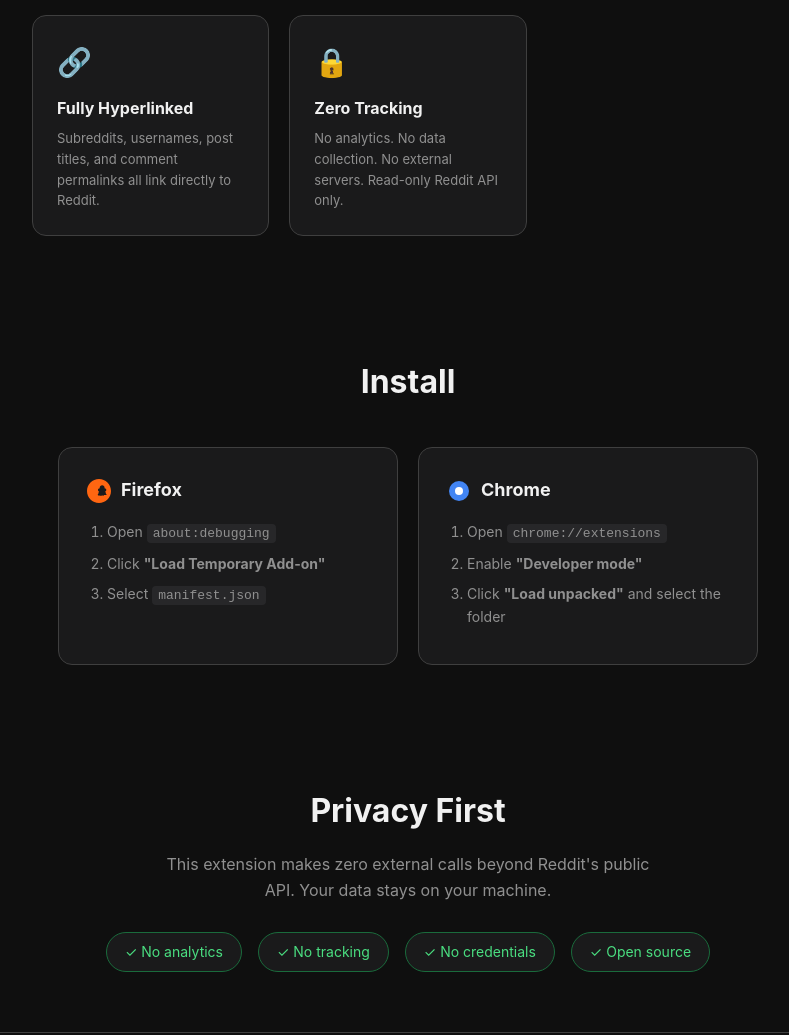
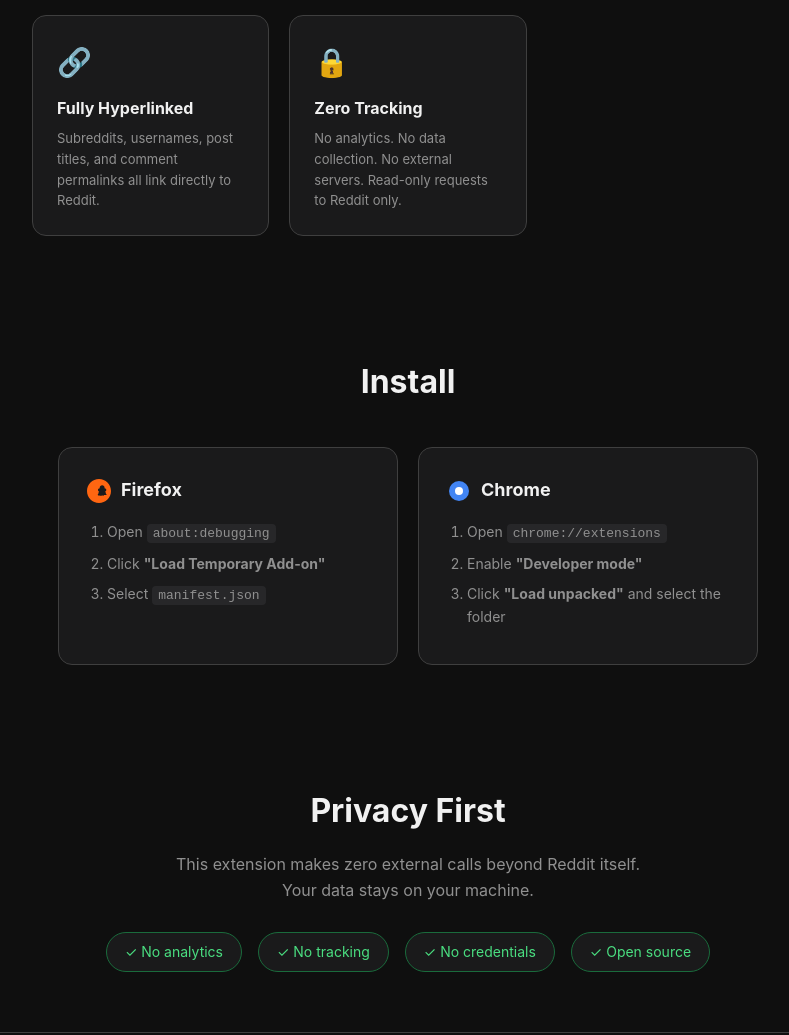
Before and after one commit to Acelogic/reddit-youtube-comments, a browser extension: page docs/index.html in a window 1280 px wide. Shown: the part 1380-2415 px from the top of the page, without its empty margins (232-1021 px from the left). Drawn offline with Linux system fonts and the light colour scheme.

Commit message:
Release v1.3.0

```diff
--- a/docs/index.html
+++ b/docs/index.html
@@ -380,7 +380,7 @@
         <div class="feature">
           <div class="feature-icon">&#128274;</div>
           <h3>Zero Tracking</h3>
-          <p>No analytics. No data collection. No external servers. Read-only Reddit API only.</p>
+          <p>No analytics. No data collection. No external servers. Read-only requests to Reddit only.</p>
         </div>
       </div>
     </section>
@@ -415,7 +415,7 @@
 
     <section class="privacy">
       <h2>Privacy First</h2>
-      <p>This extension makes zero external calls beyond Reddit's public API. Your data stays on your machine.</p>
+      <p>This extension makes zero external calls beyond Reddit itself. Your data stays on your machine.</p>
       <div class="privacy-badges">
         <span class="badge badge-green">&#10003; No analytics</span>
         <span class="badge badge-green">&#10003; No tracking</span>
```
Also changed, not shown: manifest.json, 1 other file.
